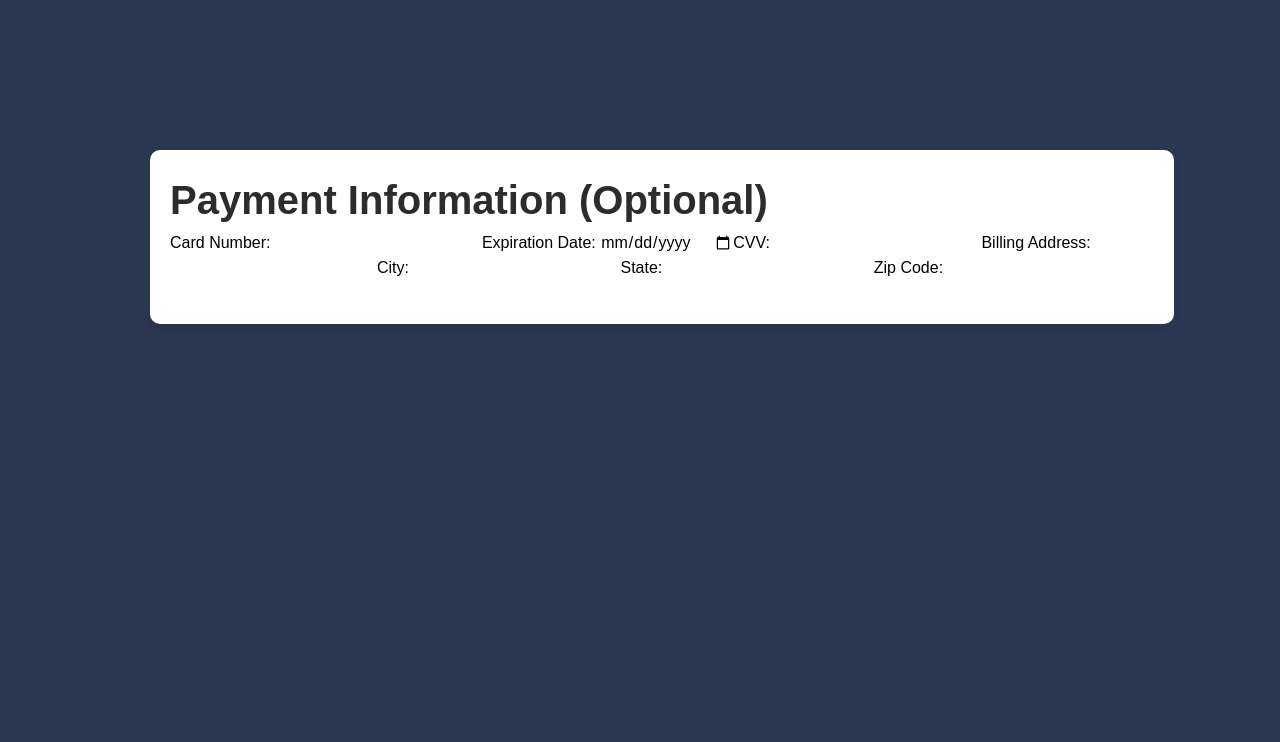
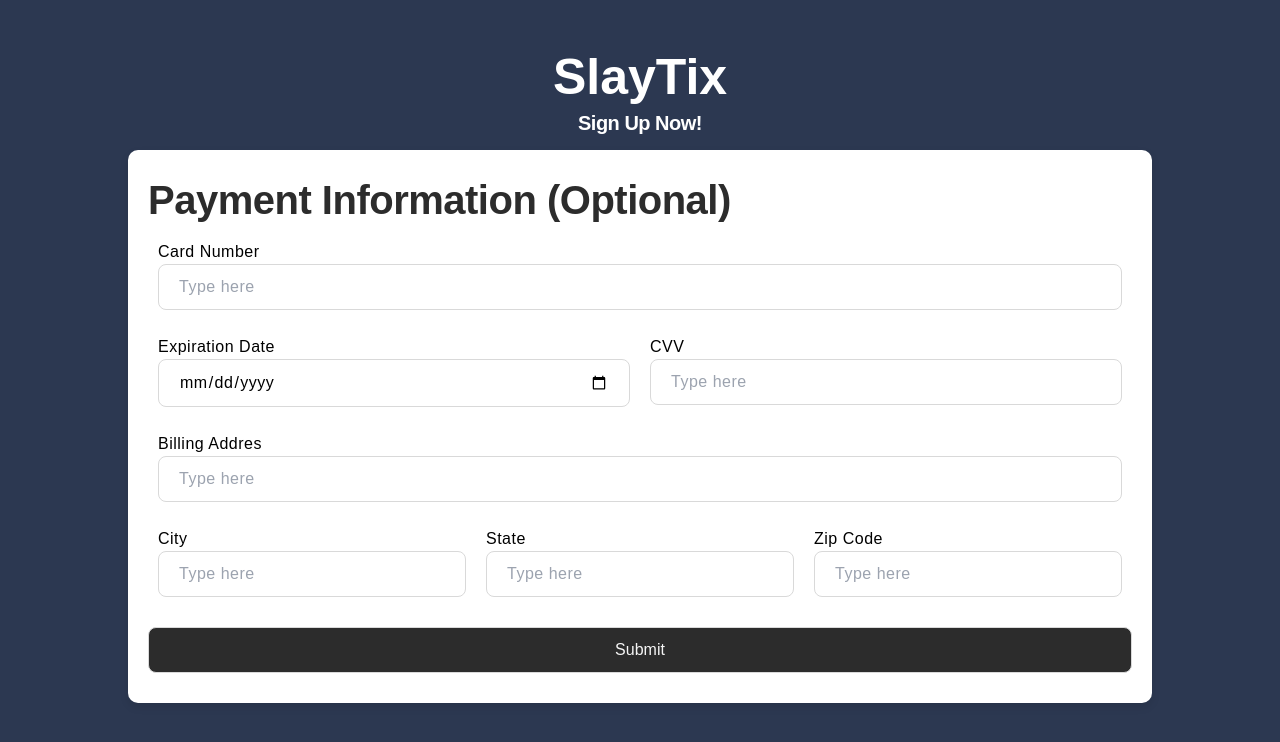
Before and after one commit to mayoicing/swe-project, a Next.js app in the folder my-app/: page /registerPayment in a window 1280 px wide. Shown: the top 742 px of the page. Built offline with nearby package versions, Linux system fonts and the light colour scheme.

Commit message:
Updated styling for registerPayment page

```diff
--- a/my-app/src/app/components/PaymentInfoForm.module.css
+++ b/my-app/src/app/components/PaymentInfoForm.module.css
@@ -8,17 +8,66 @@
     align-items: center;
 }
 
-.form { /* White background */
+.formContainer { /* White background */
     width: 80%;
     padding: 20px;
-    margin: 150px;
+    margin: 150px auto;
     background-color: white;
     border-radius: 10px;
     box-shadow: 0 4px 8px rgba(0, 0, 0, 0.1);
+    position: relative;
 }
 
-.form h1 { /* Title of form */
+.formContainer h1 { /* Title of form */
     font-size: 40px;
     font-weight: bolder;
     color: #2C2C2C;
+    letter-spacing: -0.5px;
 }
+
+.inputForm { /* Includes all fields */
+    display: flex;
+    flex-direction: column;
+    gap: 5px;
+}
+
+.inputForm label { /* Form labels for input fields */
+    display: block;
+    width: 100%;
+    padding: 10px;
+    letter-spacing: 0.5px;
+}
+
+.inputForm input { /* Styles input fields */
+    display: block;
+    width: 100%;
+    border: 1px solid #D9D9D9;
+    border-radius: 8px;
+    padding: 10px 20px;
+}
+
+.inputForm input:focus { /* How button looks when clicked on */
+    outline: none;
+}
+
+.otherCardInfo, .otherAddressInfo { /* Includes expiration date, CVV, city, state, & zipcode */
+    display: flex;
+}
+
+.buttonContainer { /* Container for button */
+    display: flex;
+    justify-content: center;
+}
+
+.submitButton { /* Submit button*/
+    background-color: #2c2c2c;
+    color: #f5f5f5;
+    padding: 5px 500px;
+    border-radius: 10px;
+    margin-top: 15px;
+    margin-bottom: 10px;
+}
+
+.submitButton:active {
+    background-color: #444444;
+}
--- a/my-app/src/app/components/PaymentInfoForm.tsx
+++ b/my-app/src/app/components/PaymentInfoForm.tsx
@@ -2,16 +2,23 @@ import styles from './PaymentInfoForm.module.css'
 
 export default function PaymentInfoForm() {
     return (
-        <div className={styles.form}>
+        <div className={styles.formContainer}>
             <h1>Payment Information (Optional)</h1>
-            <form>
-                <label>Card Number: <input type="text" pattern="[0-9]*" name="cardnum"/></label>
-                <label>Expiration Date: <input type="date" name="date"/></label>
-                <label>CVV: <input type="number" name="cvv"/></label>
-                <label>Billing Address: <input type="text" name="address"/></label>
-                <label>City: <input type="text" name="city"/></label>
-                <label>State: <input type="text" name="state"/></label>
-                <label>Zip Code: <input type="number" name="zipcode"/></label>
+            <form className={styles.inputForm}>
+                <label>Card Number<input type="text" pattern="[0-9]*" name="cardNum" placeholder="Type here"/></label>
+                <div className={styles.otherCardInfo}>
+                    <label>Expiration Date<input type="date" name="date" placeholder="Type here"/></label>
+                    <label>CVV<input type="text" name="cvv" placeholder="Type here"/></label>
+                </div>
+                <label>Billing Addres <input type="text" name="address" placeholder="Type here"/></label>
+                <div className={styles.otherAddressInfo}>
+                    <label>City<input type="text" name="city" placeholder="Type here"/></label>
+                    <label>State<input type="text" name="state" placeholder="Type here"/></label>
+                    <label>Zip Code<input type="text" name="zipcode" placeholder="Type here"/></label>
+                </div>
+                <div className={styles.buttonContainer}>
+                    <input type="submit" value="Submit" className={styles.submitButton}/>
+                </div>
             </form>
         </div>
     );
--- a/my-app/src/app/components/PersonalInfoForm.module.css
+++ b/my-app/src/app/components/PersonalInfoForm.module.css
@@ -6,31 +6,6 @@
     display: flex;
     justify-content: center;
     align-items: center;
-}
-
-.headings {
-    position: absolute;
-    top: -10px;
-    left: 50%;
-    transform: translateX(-50%);
-    display: flex;
-    flex-direction: column;
-    align-items: center;
-    margin-top: 50px
-}
-
-.headings h1 {
-    color: white;
-    font-size: 50px;
-    font-weight: bolder;
-}
-
-.headings h2 {
-    color: white;
-    font-size: 20px;
-    font-weight: bolder;
-    letter-spacing: -0.5px;
-    margin-top: -7px;
 }
 
 .formContainer { /* White background */
@@ -71,7 +46,7 @@
     padding: 10px 20px;
 }
 
-.inputForm input:focus {
+.inputForm input:focus { /* How button looks when clicked on */
     outline: none;
 }
 
@@ -85,10 +60,14 @@
 }
 
 .submitButton { /* Submit form button */
-    background-color: #444444;
+    background-color: #2C2C2C;
     color: #f5f5f5;
-    padding: 5px 500px;
+    padding: 5px 450px;
     border-radius: 10px;
     margin-top: 15px;
     margin-bottom: 10px;
 }
+
+.submitButton:active {
+    background-color: #444444;
+}
--- a/my-app/src/app/components/PersonalInfoForm.tsx
+++ b/my-app/src/app/components/PersonalInfoForm.tsx
@@ -2,11 +2,6 @@ import styles from './PersonalInfoForm.module.css';
 
 export default function PersonalInfoForm() {
     return (
-            <>
-                <div className={styles.headings}>
-                    <h1>SlayTix</h1>
-                    <h2>Sign Up Now!</h2>
-                </div>
         <div className={styles.formContainer}>
             <h1>Personal Information</h1>
             <form>
@@ -27,6 +22,5 @@ export default function PersonalInfoForm() {
                 </div>
             </form>
         </div>
-        </>
     );
 }
--- a/my-app/src/app/registerPayment/RegisterPayment.module.css
+++ b/my-app/src/app/registerPayment/RegisterPayment.module.css
@@ -1 +1,26 @@
 /* Style - RegisterPayment */
+
+.headings {
+    position: absolute;
+    top: -10px;
+    left: 50%;
+    transform: translateX(-50%);
+    display: flex;
+    flex-direction: column;
+    align-items: center;
+    margin-top: 50px
+}
+
+.headings h1 {
+    color: white;
+    font-size: 50px;
+    font-weight: bolder;
+}
+
+.headings h2 {
+    color: white;
+    font-size: 20px;
+    font-weight: bolder;
+    letter-spacing: -0.5px;
+    margin-top: -7px;
+}
--- a/my-app/src/app/registerPayment/RegisterPayment.tsx
+++ b/my-app/src/app/registerPayment/RegisterPayment.tsx
@@ -1,7 +1,14 @@
 import PaymentInfoForm from "../components/PaymentInfoForm";
+import styles from './RegisterPayment.module.css';
 
 export default function RegisterPayment() {
     return (
-        <PaymentInfoForm/>
+        <>
+            <div className={styles.headings}>
+                <h1>SlayTix</h1>
+                <h2>Sign Up Now!</h2>
+            </div>
+            <PaymentInfoForm/>
+        </>
     );
 }
```
Lines whose indentation alone changed are shown as unchanged.
